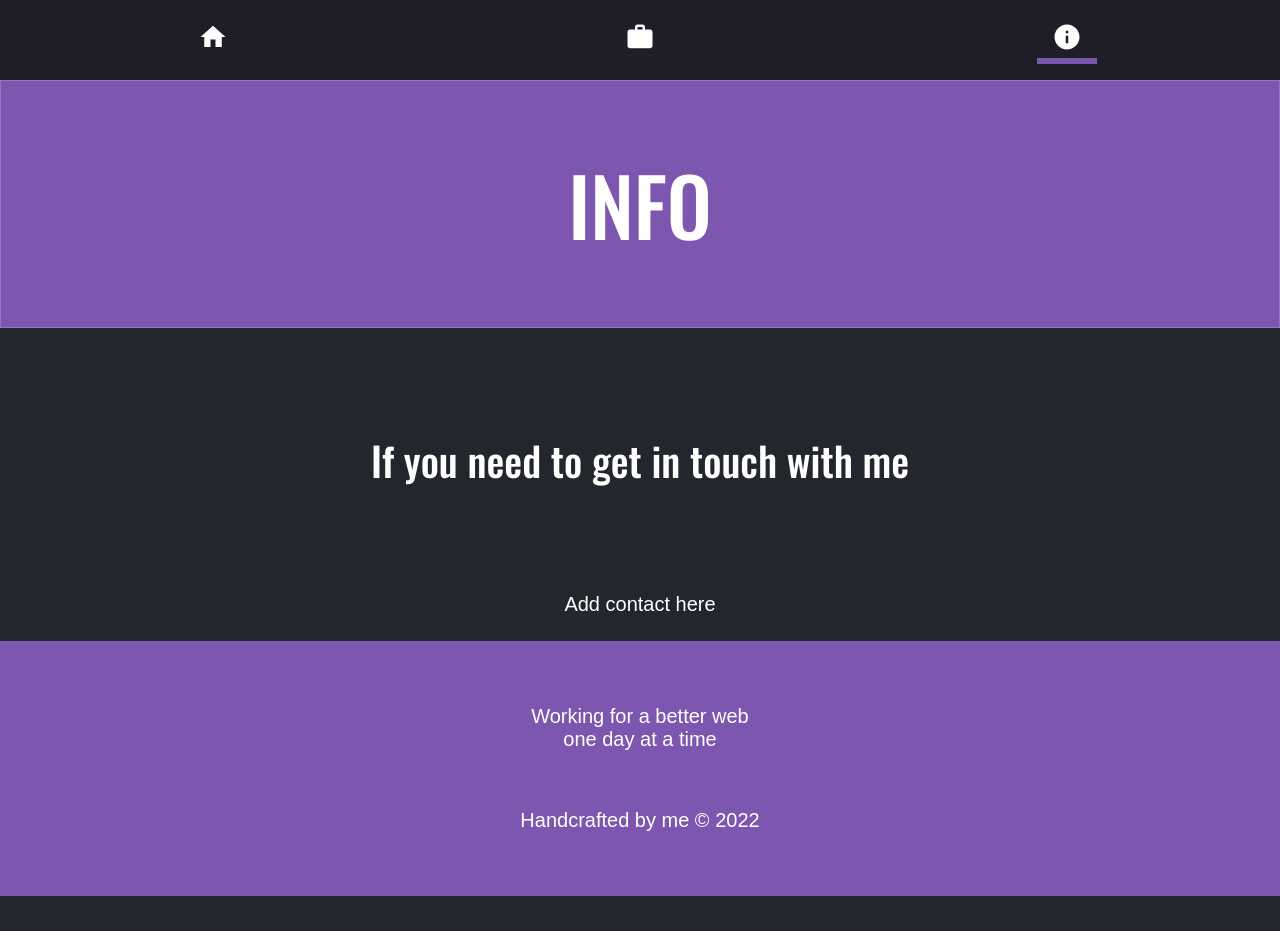
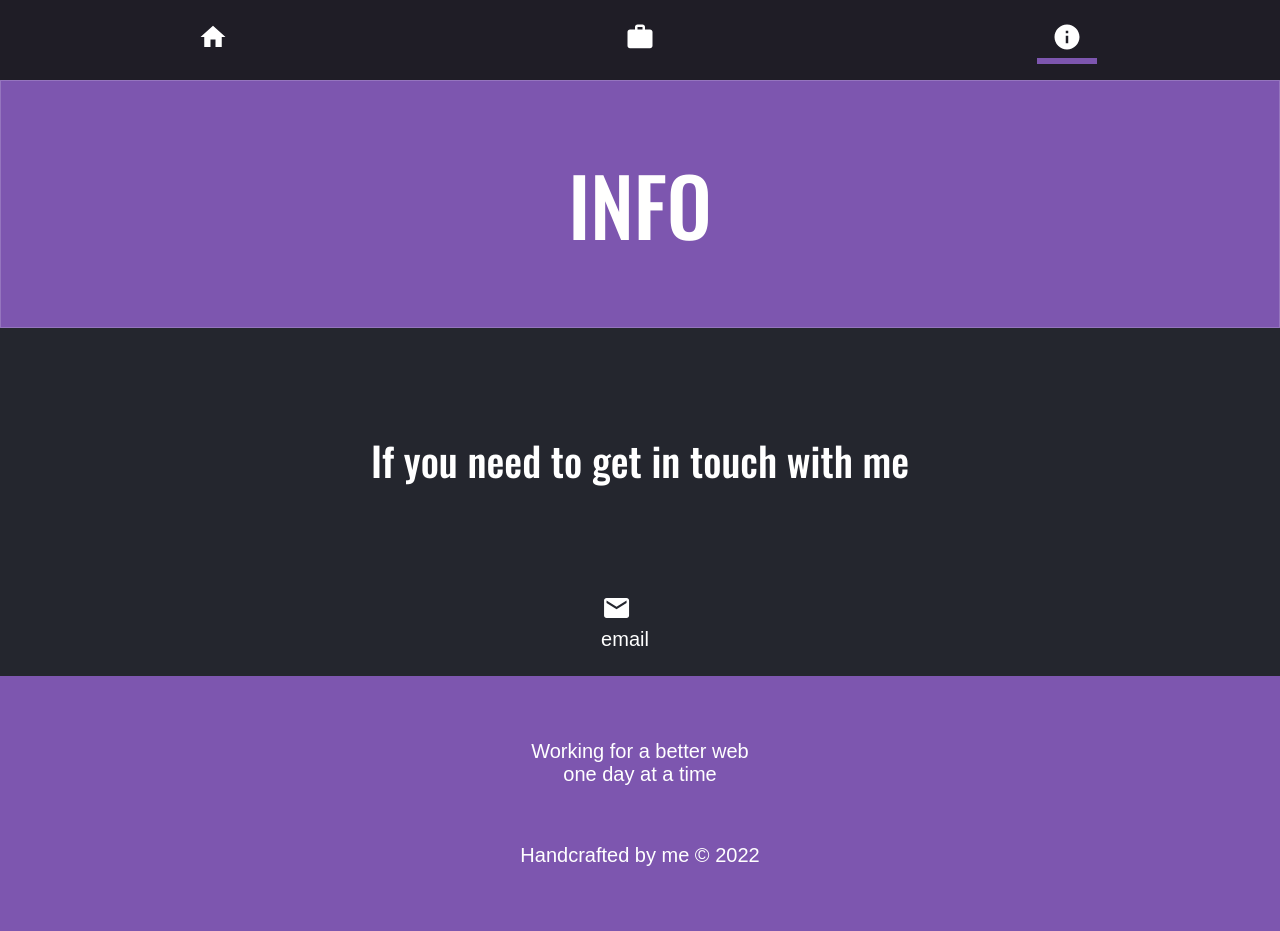
Before and after one commit to Radwtsm/portfolio-radwtsm, a React (Create React App) app: page /about in a window 1280 px wide. Before the commit the page ends 896 px from the top, so only its background shows below. Built offline with nearby package versions, Linux system fonts and the light colour scheme.

Commit message:
started the info page

```diff
--- a/package.json
+++ b/package.json
@@ -10,7 +10,7 @@
     "@testing-library/jest-dom": "^5.16.4",
     "@testing-library/react": "^13.3.0",
     "@testing-library/user-event": "^13.5.0",
-    "react": "^18.1.0",
+    "react": "^18.2.0",
     "react-dom": "^18.1.0",
     "react-router-dom": "^6.3.0",
     "react-scripts": "5.0.1",
--- /dev/null
+++ b/src/components/ButtonIcon/ButtonIcon.js
@@ -0,0 +1,7 @@
+
+
+const ButtonIcon = (props) => {
+    return <flexIcon>{props.icon}{props.text}</flexIcon>
+}
+
+export default ButtonIcon;
--- a/src/pages/About.js
+++ b/src/pages/About.js
@@ -4,6 +4,7 @@ import TextSection from "../components/TextSection/TextSection";
 import StyledMargin from "../components/Margin/Margin.styled";
 
 import Header from "../components/Header/Header";
+import ButtonIcon from "../components/ButtonIcon/ButtonIcon";
 
 import React from "react";
 
@@ -14,7 +15,8 @@ const About = () => {
       <StyledMargin>
         <TextSection title="If you need to get in touch with me" />
         <StyledIconsColor>
-          <h1>Add contact here</h1>
+          <ButtonIcon icon={<EmailIcon/>} text="email"/>
+
         </StyledIconsColor>
       </StyledMargin>
     </>
--- a/src/styles/IconsColor.js
+++ b/src/styles/IconsColor.js
@@ -10,6 +10,12 @@ const StyledIconsColor = styled.div`
   svg {
     width: 40%;
   }
+
+  button{
+      border-radius: 10px;
+      border: 1px solid rgba(255, 255, 255, 0.18);
+      padding:10%;
+  }
 `;
 
 export default StyledIconsColor;
```
Also changed, not shown: src/components/ButtonIcon/ButtonIcon.styled.js (added, +12 -0 lines), src/components/ButtonIcon/flex.js (added, +10 -0 lines), 1 other file (tests, documents, lock files or other folders).
